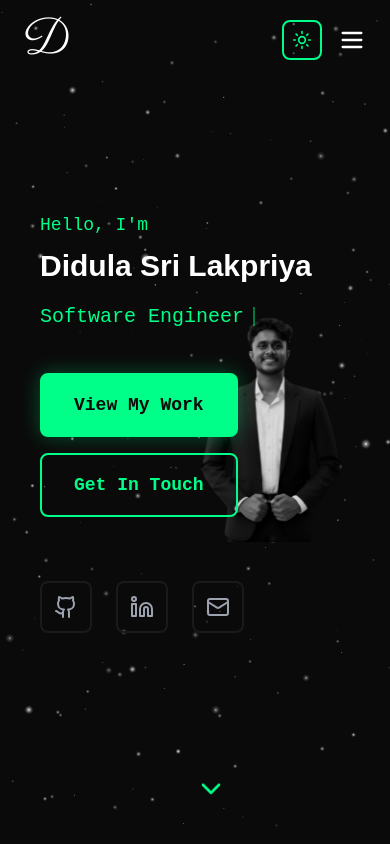
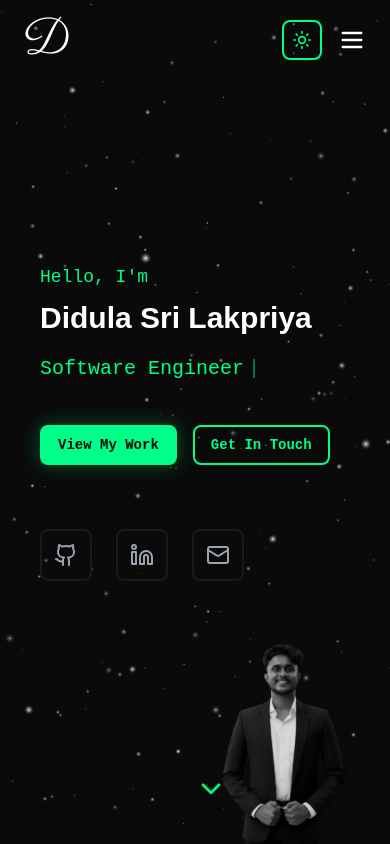
Before and after one commit to didulasri/myportfolio, a Next.js app: page / in a window 390 px wide. Shown: the top 844 px of the page. Built offline with nearby package versions, Linux system fonts and the light colour scheme.

Commit message:
feat: update again

```diff
--- a/components/Hero.tsx
+++ b/components/Hero.tsx
@@ -352,7 +352,8 @@ export default function Hero() {
           <div className="flex flex-wrap items-center gap-4">
             <Button
               variant="primary"
-              size="lg"
+              size="sm"
+              className="md:!px-8 md:!py-4 md:!text-lg"
               onClick={() => scrollToSection("#projects")}
             >
               View My Work
@@ -360,7 +361,8 @@ export default function Hero() {
 
             <Button
               variant="secondary"
-              size="lg"
+              size="sm"
+              className="md:!px-8 md:!py-4 md:!text-lg"
               onClick={() => scrollToSection("#connect")}
             >
               Get In Touch
@@ -410,14 +412,14 @@ export default function Hero() {
       </div>
 
       {/* Profile Image */}
-      <div className="absolute right-0 top-1/2 -translate-y-1/2 md:bottom-0 md:top-auto md:translate-y-0 z-10 pointer-events-none">
+      <div className="absolute right-0 bottom-0 md:top-auto md:bottom-0 z-10 pointer-events-none w-[55vw] max-w-[280px] sm:w-[48vw] sm:max-w-[320px] md:w-[520px] md:max-w-[520px] lg:w-[680px] lg:max-w-[680px]">
         <Image
           src="/newprof.png"
           alt="Didula Sri Lakpriya"
           width={650}
           height={780}
           priority
-          className="object-contain select-none opacity-95 max-w-[240px] sm:max-w-[280px] md:max-w-[520px] lg:max-w-[680px]"
+          className="object-contain select-none opacity-95 w-full h-auto"
         />
       </div>
 
```
